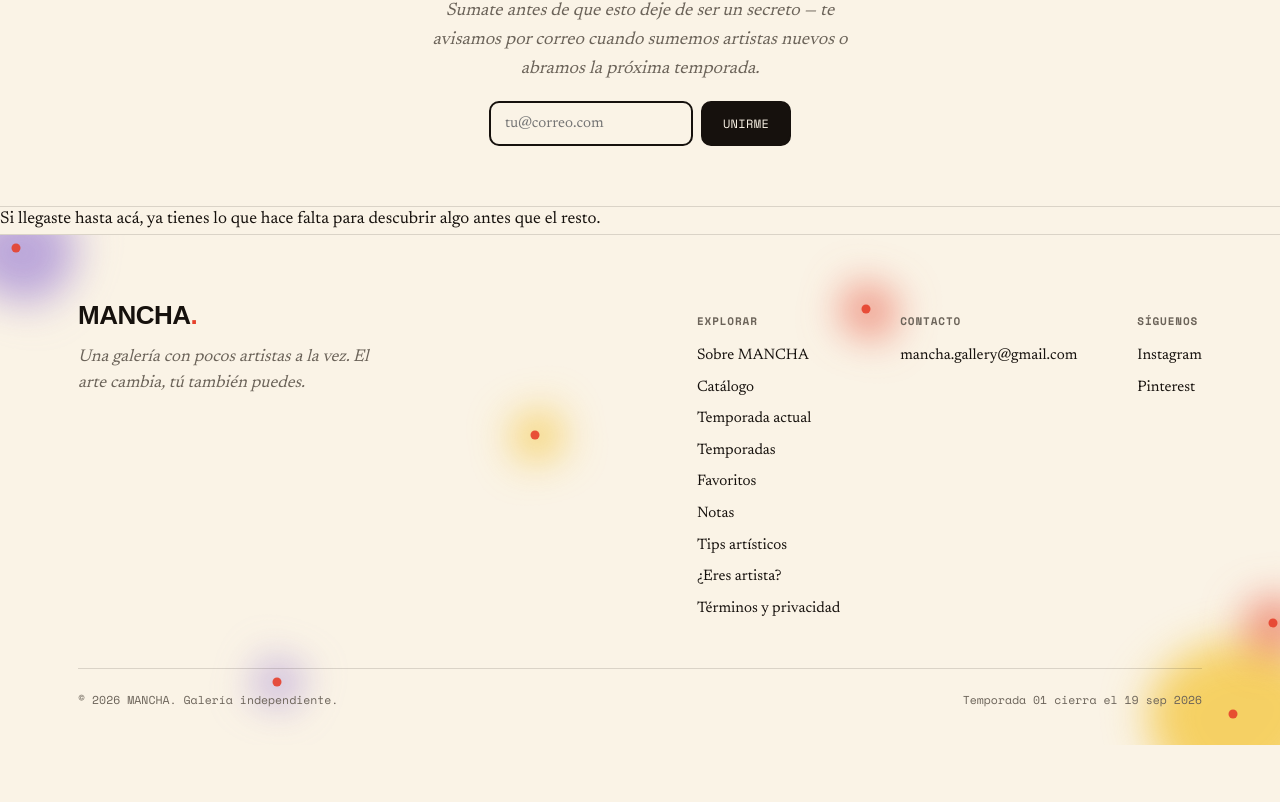
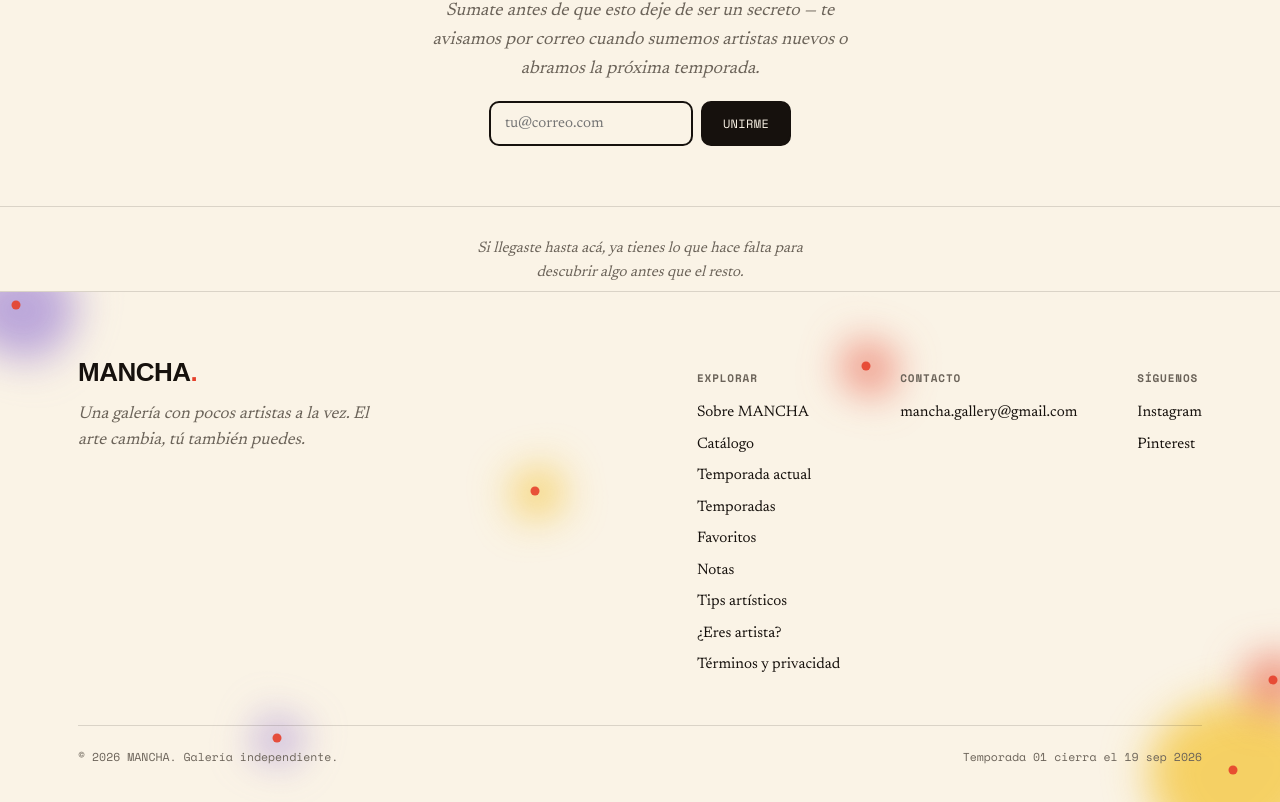
Before and after one commit to juanzuluaga42/mancha-app, a Next.js app: page / in a window 1280 px wide. Shown: the part 3398-4200 px from the top of the page. Before the commit the page ends 4143 px from the top, so only its background shows below. Built offline with nearby package versions, Linux system fonts and the light colour scheme; no server answers; the database is empty; a web font is replaced by a local one.

Commit message:
Update globals.css

```diff
--- a/app/globals.css
+++ b/app/globals.css
@@ -300,6 +300,8 @@ a:focus-visible, button:focus-visible, input:focus-visible{
 @keyframes pulse-beat{0%,100%{opacity:1; transform:scale(1);} 50%{opacity:0.35; transform:scale(0.7);}}
 @media (max-width:560px){ .pulse-ticker{font-size:11.5px; padding:10px 14px; left:14px; bottom:14px;} }
 
+.hidden-message{text-align:center; font-family:var(--font-body); font-style:italic; font-size:0.95rem; color:var(--ink-soft); max-width:420px; margin:0 auto; padding:30px 20px 6px; transition:opacity 1.4s ease;}
+
 /* ---------- SECCIONES DE COPY NUEVAS ---------- */
 .que-es{padding:64px 0 24px; text-align:center;}
 .que-es h2{font-size:clamp(1.8rem,3.4vw,2.6rem); margin-top:10px;}
```
